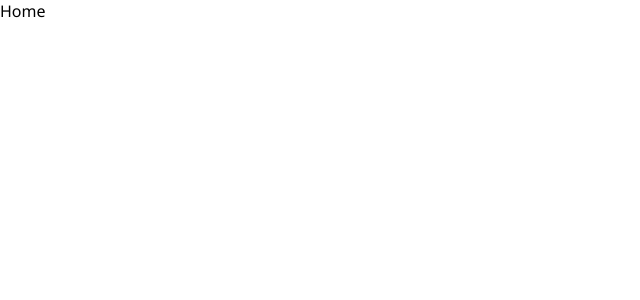
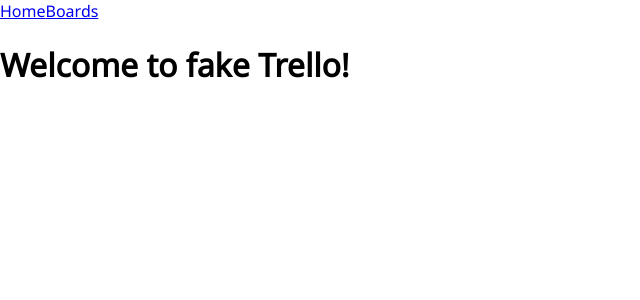
Before and after one commit to Marcus20/trello_clone, a React (Create React App) app: page / in a window 1280 px wide. Shown: the top 300 px of the page, without its empty margins (0-640 px from the left). Built offline with nearby package versions, Linux system fonts and the light colour scheme.

Commit message:
reach router structure refactor

```diff
--- a/src/App.tsx
+++ b/src/App.tsx
@@ -1,4 +1,4 @@
-import { Router } from '@reach/router';
+import { Link, Router } from '@reach/router';
 import * as React from 'react';
 import Home from '../src/components/Home/Home';
 import Route from './Route';
@@ -6,9 +6,16 @@
 class App extends React.Component {
   public render() {
     return (
-      <Router>
-        <Route component={Home} path="/" />
-      </Router>
+      <div>
+        <nav>
+          <Link to="/">Home</Link>
+          <Link to="board">Boards</Link>
+        </nav>
+
+        <Router>
+          <Route component={Home} path="/" />
+        </Router>
+      </div>
     );
   }
 }
--- a/src/components/EnterListItem/EnterListItem.tsx
+++ b/src/components/EnterListItem/EnterListItem.tsx
@@ -1,5 +1,5 @@
 import * as React from 'react';
-import Button from '../Button/Button';
+import Button from '../Button/CallOutButton';
 import CloseButton from '../CloseButton/CloseButton';
 import Input from '../Input/Input';
 import './EnterListItem.css';
--- a/src/components/Header/Header.tsx
+++ b/src/components/Header/Header.tsx
@@ -1,5 +1,4 @@
 import * as React from 'react';
-import Logo from '../Logo/Logo';
 import './Header.css';
 
 export interface IHeaderProps {
@@ -9,7 +8,7 @@
 const Header: React.SFC<IHeaderProps> = ({ logoText }) => {
   return (
     <div className="header">
-      <Logo />
+      <h1>Welcome to fake Trello!</h1>
     </div>
   );
 }
--- a/src/components/Home/Home.tsx
+++ b/src/components/Home/Home.tsx
@@ -1,7 +1,9 @@
 import * as React from 'react';
 
 const Home: React.SFC = () => (
-  <div>Home</div>
+  <div>
+    <h1>Welcome to fake Trello!</h1>
+  </div>
 );
 
 export default Home;
```
Also changed, not shown: src/components/NavButton/NavButton.css (added, +7 -0 lines), src/components/NavButton/NavButton.tsx (added, +18 -0 lines), src/components/Button/CallOutButton.css (renamed from src/components/Button/Button.css), src/components/Button/CallOutButton.tsx (renamed from src/components/Button/Button.tsx).
